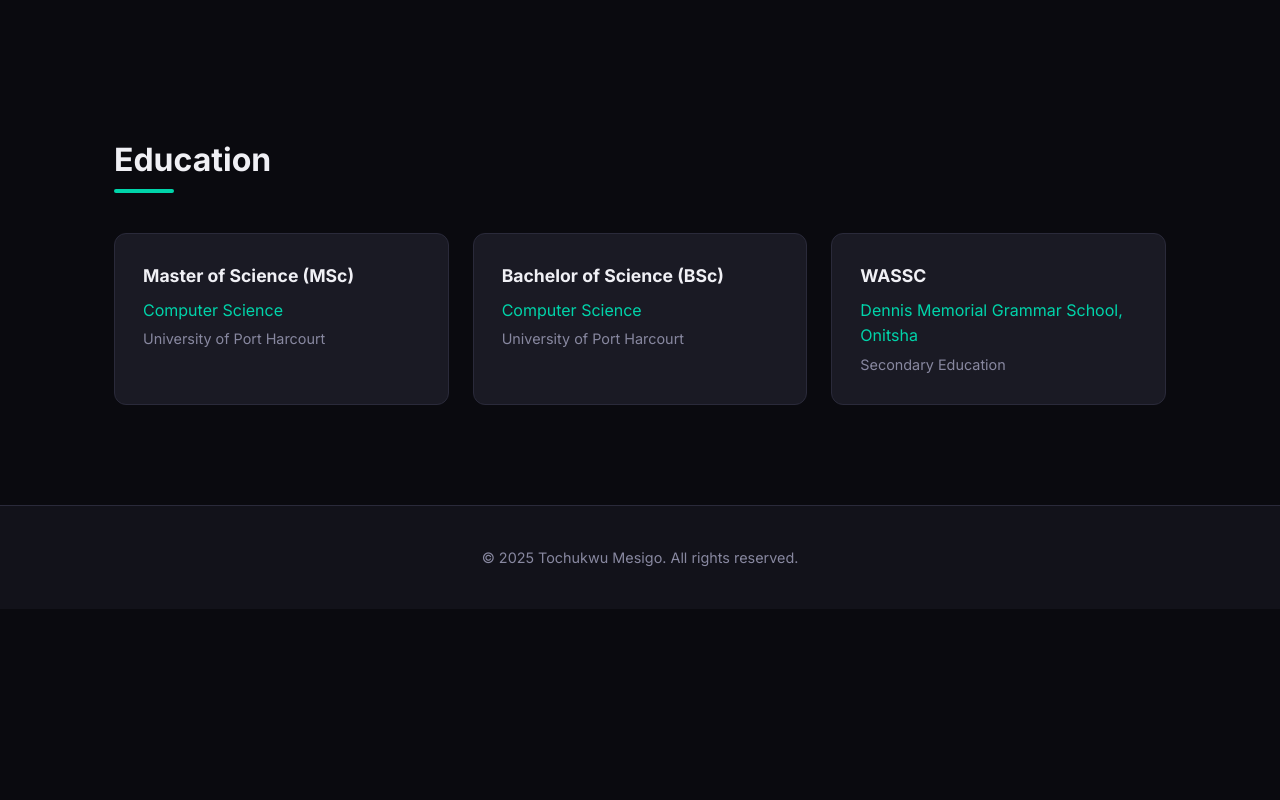
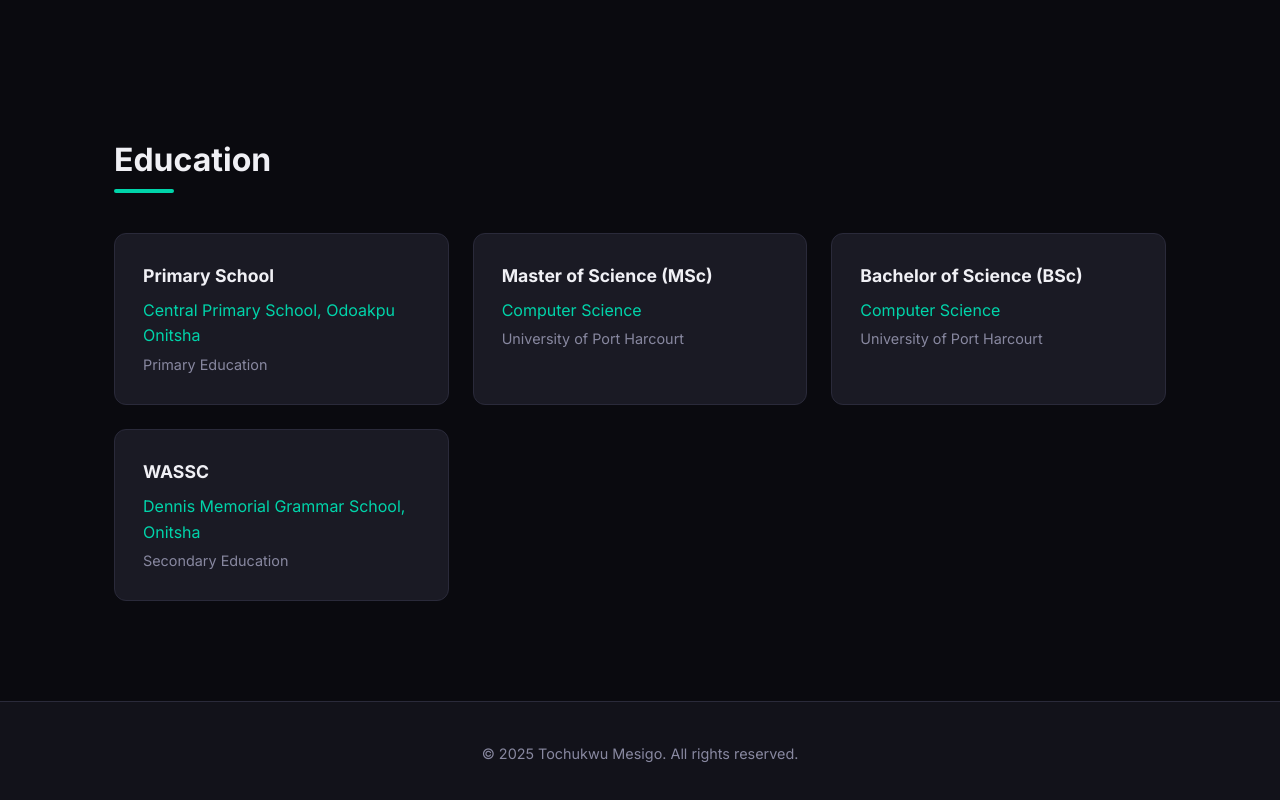
Before and after one commit to skinmalata/tochukwu, a plain HTML site: page index.html in a window 1280 px wide. Shown: the part 2379-3179 px from the top of the page. Before the commit the page ends 2988 px from the top, so only its background shows below. Drawn offline with Linux system fonts and the light colour scheme.

Commit message:
Add primary education

```diff
--- a/index.html
+++ b/index.html
@@ -526,6 +526,11 @@
             <h2 class="section-title">Education</h2>
             <div class="education-grid">
                 <div class="education-card">
+                    <h4>Primary School</h4>
+                    <div class="school">Central Primary School, Odoakpu Onitsha</div>
+                    <div class="year">Primary Education</div>
+                </div>
+                <div class="education-card">
                     <h4>Master of Science (MSc)</h4>
                     <div class="school">Computer Science</div>
                     <div class="year">University of Port Harcourt</div>
```
